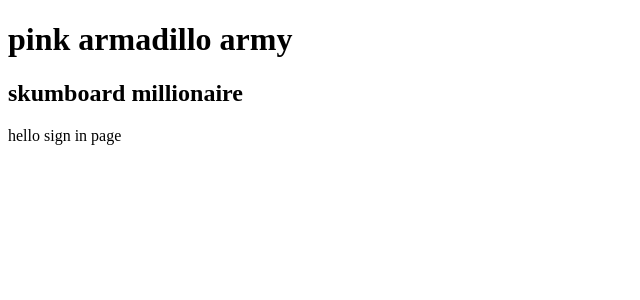
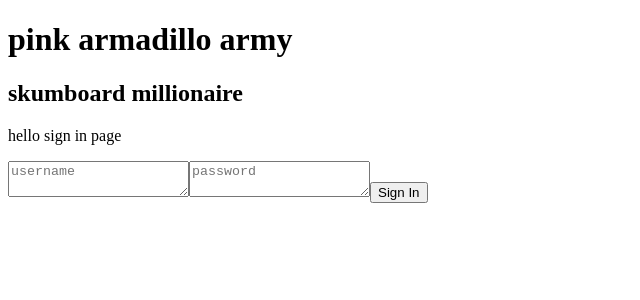
Before and after one commit to Best-Pink-Fairy-Armadillo/Skrum, a React app: page /signin in a window 1280 px wide. Shown: the top 300 px of the page, without its empty margins (0-640 px from the left). Built offline with nearby package versions, Linux system fonts and the light colour scheme.

Commit message:
Finsihed changing the sign in from input that gives dangerous innerhtml, to a more secure textarea.
CoAuthors: James and Emma

```diff
--- a/client/SignIn.jsx
+++ b/client/SignIn.jsx
@@ -2,7 +2,23 @@ import React from "react";
 
 function SignIn() {
   // have a link to sign up page
-  return <div>hello sign in page</div>
+  const clickHandler = () => {
+    console.log('hi');
+    // go to the user profile
+      // inside that user profile... it will be populated with the stuff
+    // sign in profile will be done via verifying user with req.body to be username, password.
+  }
+
+  // expect response.body.tasks from fetching to be an array--
+
+  return (
+    <div className="signin">
+      <p>hello sign in page</p>
+      <textarea placeholder="username"></textarea>
+      <textarea placeholder="password"></textarea>
+      <button onClick={clickHandler}>Sign In</button>
+    </div>
+  )
 }
 
 export default SignIn;
--- a/client/SignUp.jsx
+++ b/client/SignUp.jsx
@@ -3,11 +3,11 @@ import React from "react";
 function SignUp() {
   // have a link to sign in
   return (
-    <div>Sign up here scrub.
+    <div className="signup">Sign up here scrub.
       <form>
         <input></input>
         <input></input>
-        <input></input>
+        <input type="button" ></input>
       </form>
     </div>
   )
```
